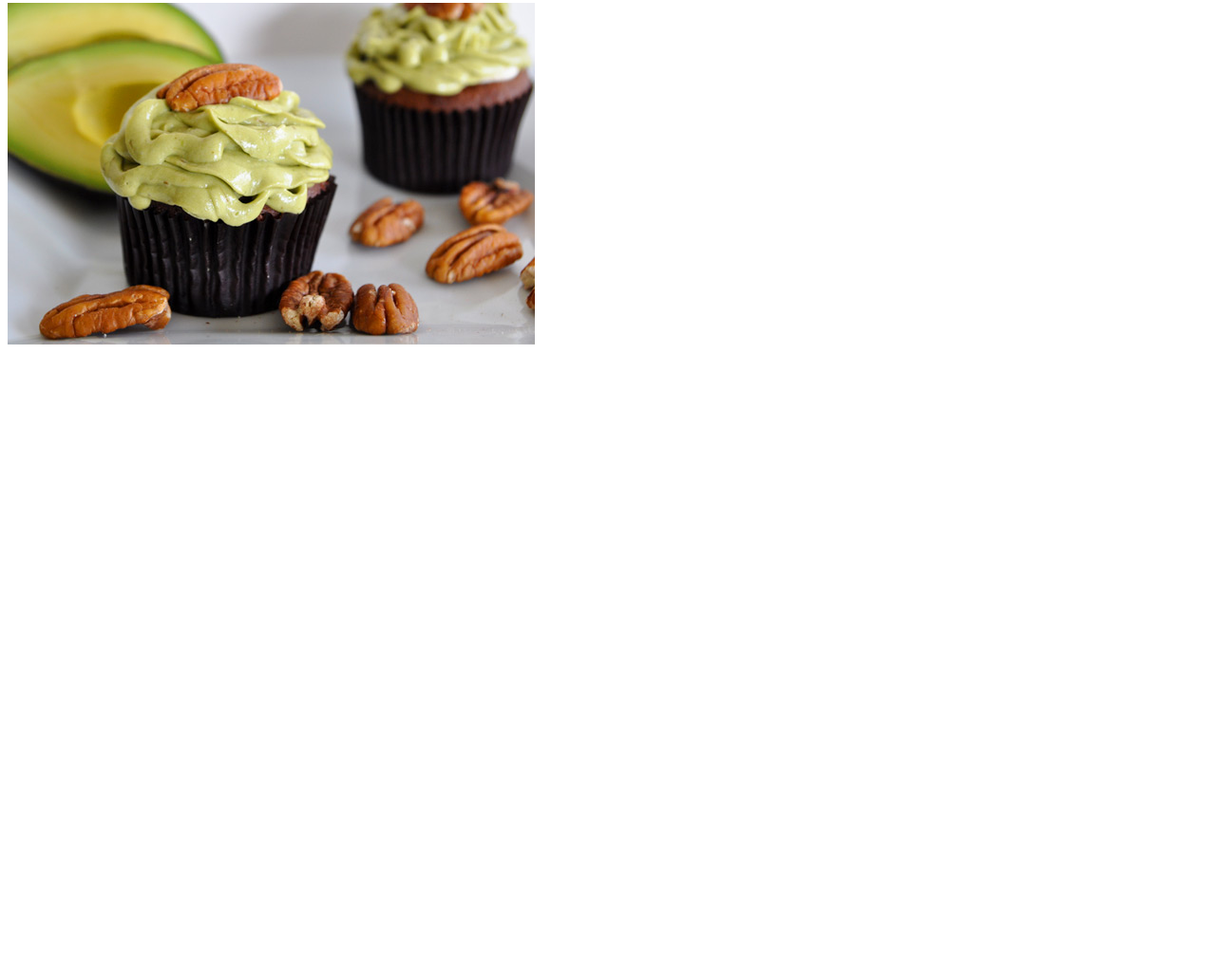
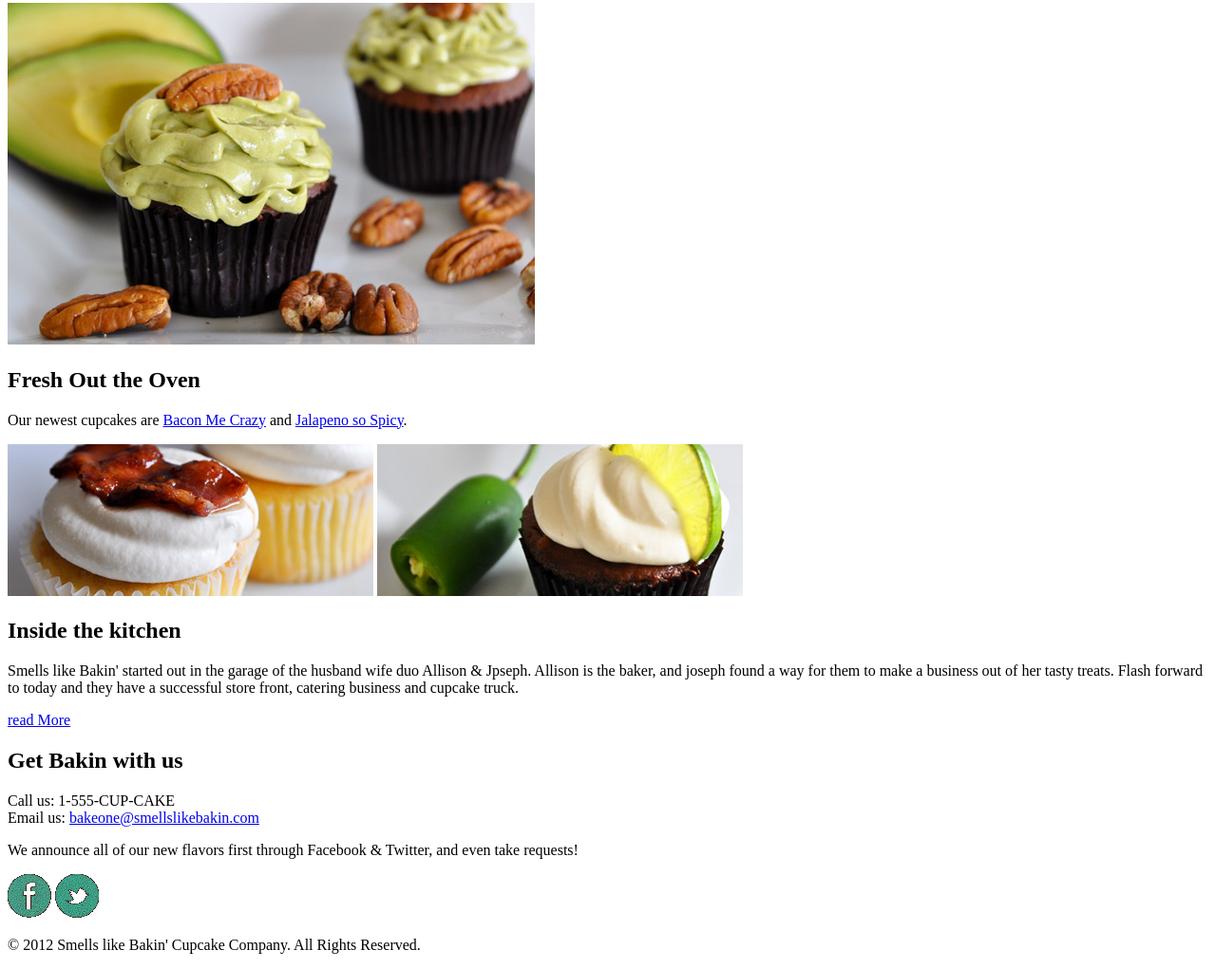
Before and after one commit to carosales820/assign1, a plain HTML site: page index.html in a window 1280 px wide. Shown: the part 809-1830 px from the top of the page at 95% size. Before the commit the page ends 1184 px from the top, so only its background shows below. Drawn offline with Linux system fonts and the light colour scheme.

Commit message:
Version5
amp, images, div and paragraphs

```diff
--- a/index.html
+++ b/index.html
@@ -10,7 +10,7 @@
 
 	<ul class="nav">
 		<li><a href="#"> About</a></li>
-		<li><a href="#"> Cupcakes & Prices</a></li>
+		<li><a href="#"> Cupcakes &amp; Prices</a></li>
 		<li><a href="#"> Locations</a></li>
 		<li class="last"><a href="#"> Contact Us</a></li>
 	</ul>
@@ -26,7 +26,41 @@
 		<h2>Cupcake of the Week</h2>
 		<p>This week's featured cupcake is the <a href="#"> Avocado Chocolate Cupcake</a>. Its strange combo of flavors will kick your taste buds into fiesta mode!</p>
 		<img src="img/featured-cupcake.jpg" alt="Avocado Chocolate Cupcake"
+
 	</div>
+
+	 <div id="new-cupcakes">
+		<h2>Fresh Out the Oven</h2>
+		<p>Our newest cupcakes are <a href="#">Bacon Me Crazy</a> and <a href="#">Jalapeno so Spicy</a>.</p>
+		<img src="img/new-cupcake-bacon.jpg" alt="Bacon Me Crazy">
+		<img src="img/new-cupcake-jalapeno.jpg" alt="Jalapeno So Spicy">
+</div>
+
+<h2>Inside the kitchen</h2>
+
+<p> Smells like Bakin' started out in the garage of the husband wife duo Allison &amp; Jpseph. Allison is the baker, and joseph found a way for them to make a business out of her tasty treats. Flash forward to today and they have a successful store front, catering business and cupcake truck. </p>
+<p><a href="#" class="btn-small">read More</a></p>
+
+<h2>Get Bakin with us</h2>
+
+<div id="contacts">
+	<p> Call us: <span> 1-555-CUP-CAKE</span><br>
+	Email us: <a href="#"> bakeone@smellslikebakin.com</a></p>
+</div>
+
+<p>We announce all of our new flavors first through Facebook &amp; Twitter, and even take requests!</p>
+<a href="http://www.facebook.com/SmellsLikeBakin">
+	<img src="img/facebook.gif" alt="Facebook"></a>
+
+ <a href="https://twitter.com/#!/smellslikebakin">
+ 	<img src="img/twitter.gif" alt="Twitter"></a>
+
+<div id="copyright">
+	<p>&copy; 2012 Smells like Bakin' Cupcake Company. All Rights Reserved.</p>
+</div>
+
+
+
 </body>
 
 </html>
```
